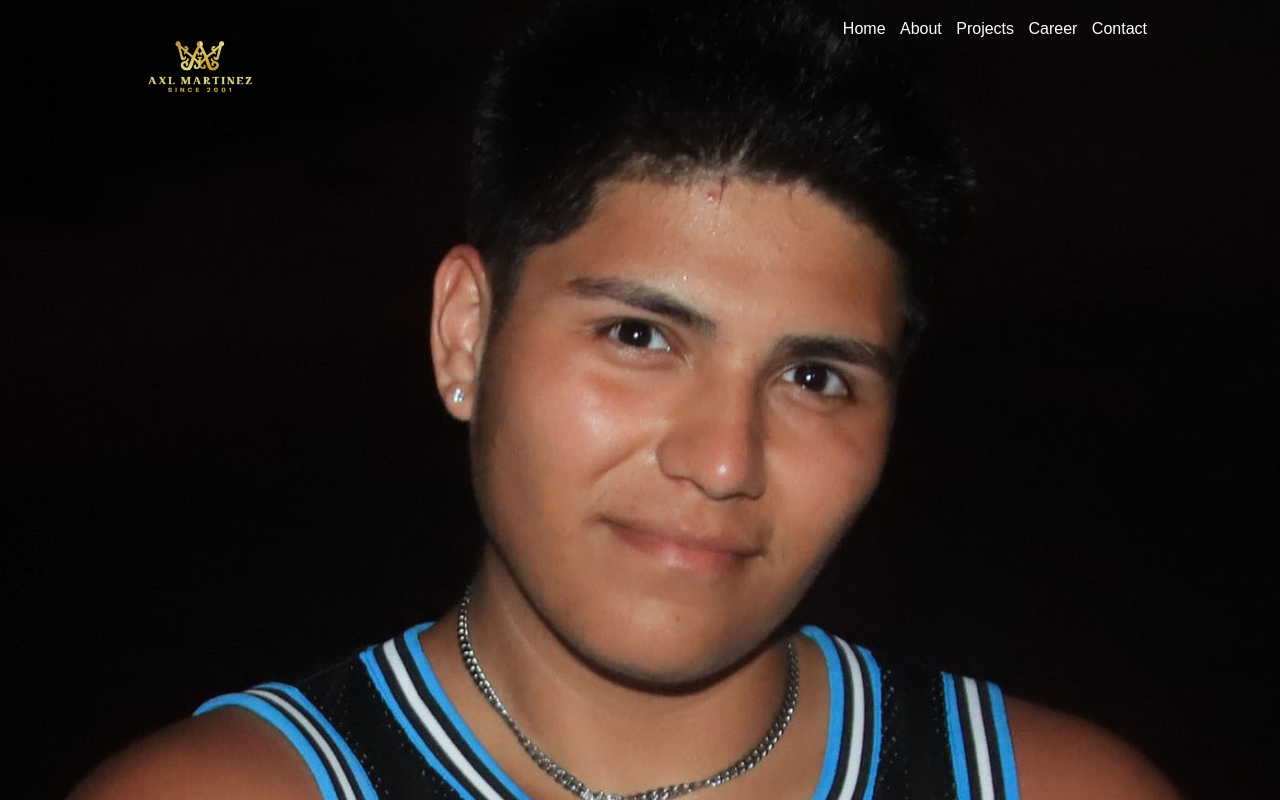
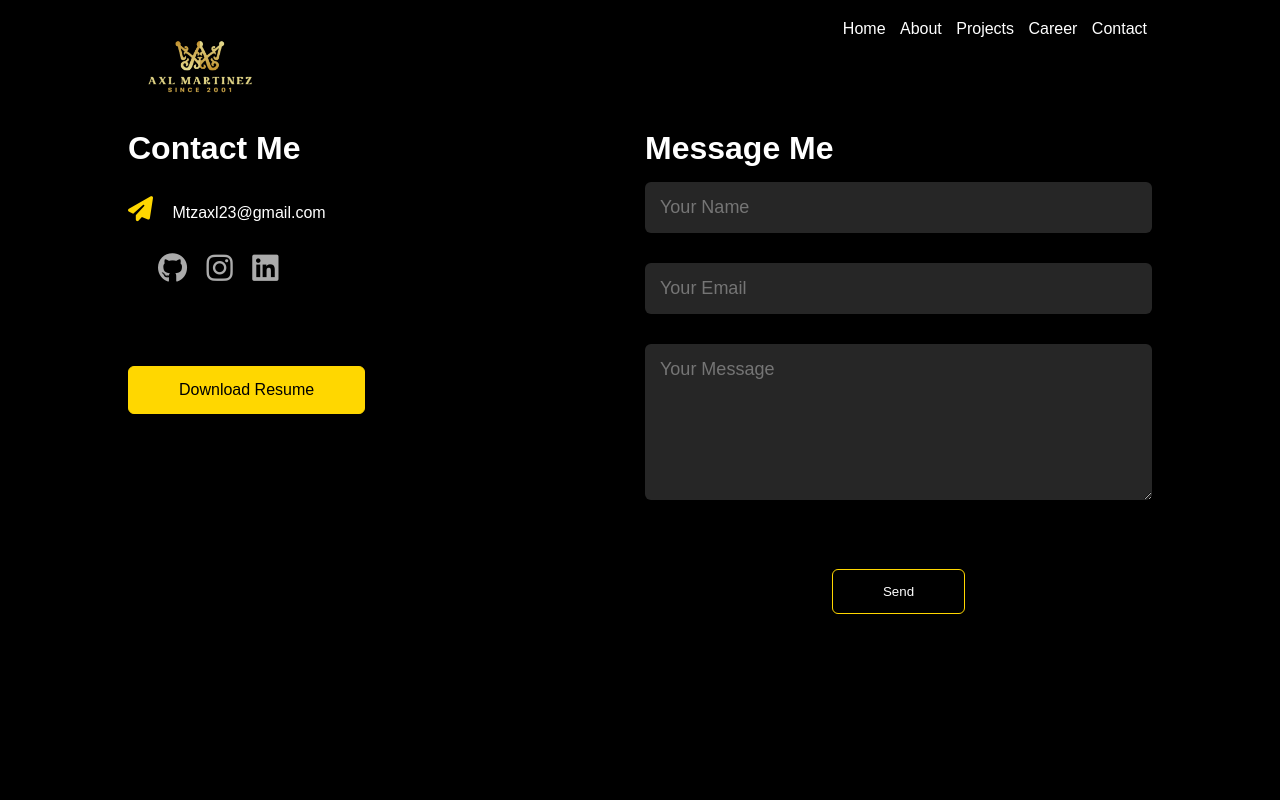
Before and after one commit to martinea23/AxlWeb, a plain HTML site: page Contact.html in a window 1280 px wide. Drawn offline with Linux system fonts and the light colour scheme.

Commit message:
Minor Chnages to Launch while Developing

```diff
--- a/Contact.html
+++ b/Contact.html
@@ -10,7 +10,7 @@
 </head>
 
 <body>
-    <div id="header">
+    <div id="headerNoBkg">
         <div class="container">
             <nav>
                 <img src="images/logo.png" class="logo">
@@ -24,6 +24,33 @@
             </nav>
         </div>
     </div>
+
+    <div class="contact">
+        <div class="container">
+            <div class="row">
+                <div class="contact-left">
+                    <h1 class="sub-title">Contact Me</h1>
+                    <p><i class="fa-solid fa-paper-plane"></i> Mtzaxl23@gmail.com</p>
+                    <div class="social-icons">
+                        <a href="https://github.com/martinea23"><i class="fa-brands fa-github"></i></a>
+                        <a href="https://www.instagram.com/axl_mtz04"><i class="fa-brands fa-instagram"></i></a>
+                        <a href="https://www.linkedin.com/in/axlmtz/"><i class="fa-brands fa-linkedin"></i></a>
+                    </div>
+                    <a href="images/RESUME.pdf" download class="btn btn2">Download Resume</a>
+                </div>
+                <div class="contact-right">
+                    <h1 class="sub-title">Message Me</h1>
+                    <form name="submit-to-google-sheet">
+                        <input type="text" name="Name" placeholder="Your Name" required>
+                        <input type="email" name="Email" placeholder="Your Email" required>
+                        <textarea name="Message" rows="6" placeholder="Your Message"></textarea>
+                        <button type="submit" class="btn">Send</button>
+                    </form>
+                    <span id="msg"></span>
+                </div>
+            </div>
+        </div>
+    </div>
 </body>
 
 </html>
--- a/style.css
+++ b/style.css
@@ -14,6 +14,12 @@ body {
     width: 100%;
     height: 100vh;
     background-image: url(images/axlBack.JPG);
+    background-size: cover;
+    background-position: center;
+    overflow-x: hidden;
+}
+#headerNoBkg {
+    width: 100%;
     background-size: cover;
     background-position: center;
     overflow-x: hidden;
```
Also changed, not shown: About.html (+2 -0 lines), Career.html (+1 -0 lines), index.html (+7 -6 lines).
